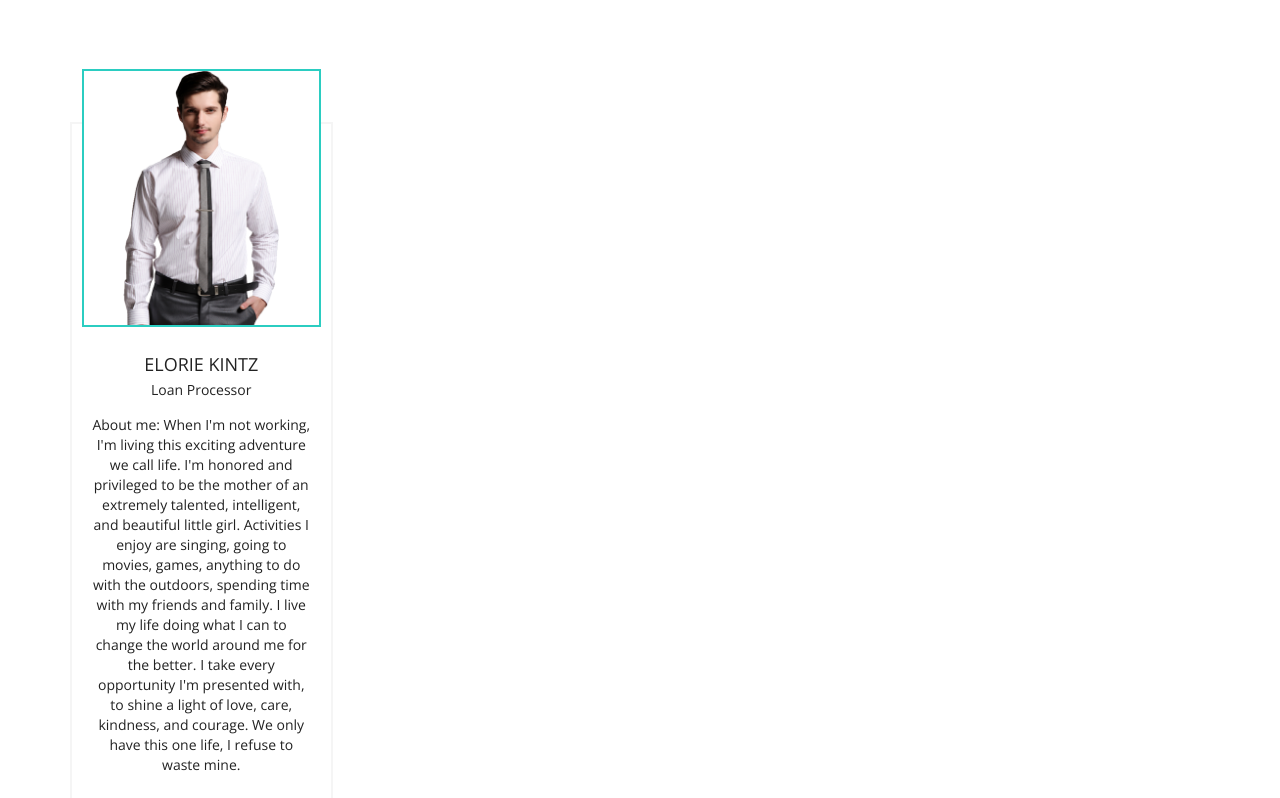
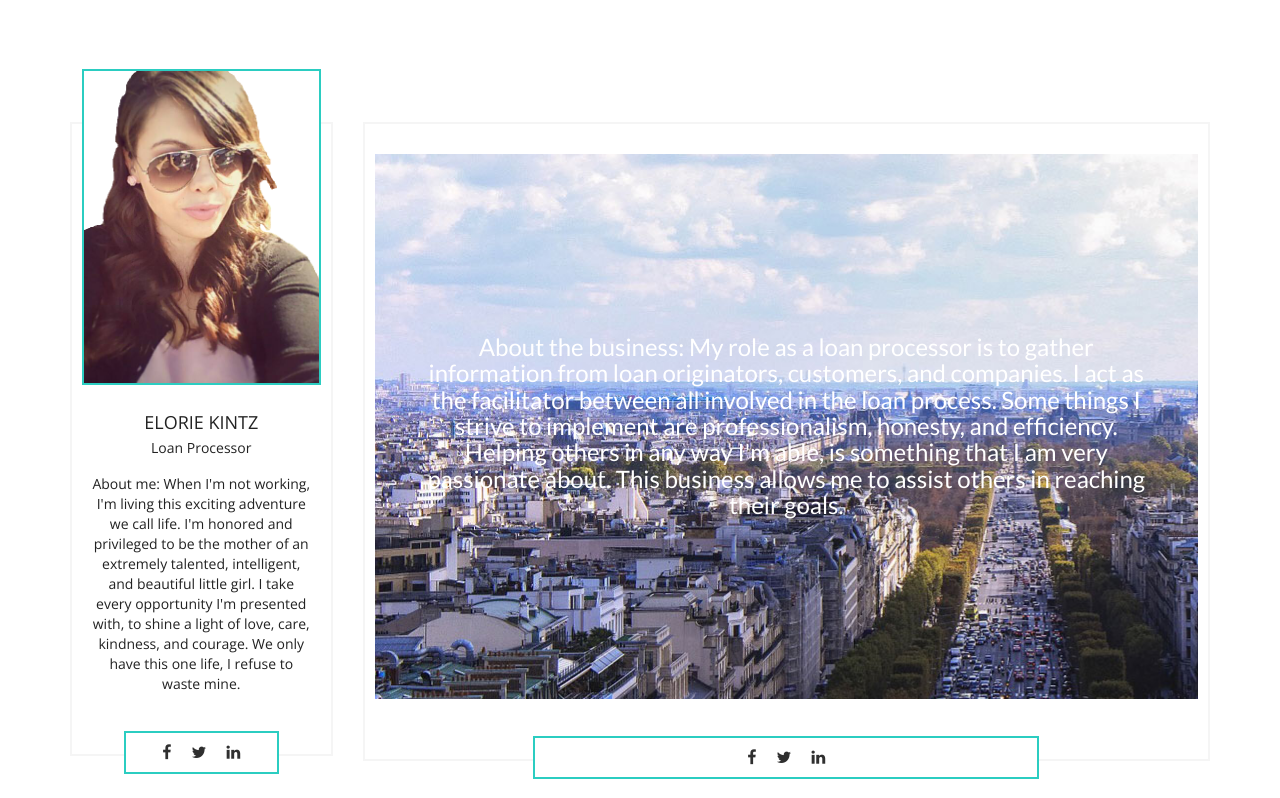
Before and after one commit to missioncfwf/El-In, a plain HTML site: page index.html in a window 1280 px wide. Shown: the part 4382-5180 px from the top of the page. Drawn offline with nearby package versions, Linux system fonts and the light colour scheme; a web font is replaced by a local one.

Commit message:
elorie selfie and about page edits

```diff
--- a/index.html
+++ b/index.html
@@ -716,18 +716,18 @@
         </div>
         <div class="col-md-12">
           <div class="our-team-content">
-            <div class="row">
+            <div class="row" id="elorie-container">
               <!-- Start single team member -->
               <div class="col-md-3 col-sm-6 col-xs-12" id="elorie">
                 <div class="single-team-member">
                  <div class="team-member-img">
-                   <img src="assets/images/team-member-2.png" alt="team member img">
+                   <img src="assets/images/-person1.png" alt="team member img">
                  </div>
                  <div class="team-member-name">
                    <p>Elorie Kintz</p>
                    <span>Loan Processor</span>
                  </div>
-                 <p>About me: When I'm not working, I'm living this exciting adventure we call life. I'm honored and privileged to be the mother of an extremely talented, intelligent, and beautiful little girl. Activities I enjoy are singing, going to movies,  games, anything to do with the outdoors, spending time with my friends and family. I live my life doing what I can to change the world around me for the better. I take every opportunity I'm presented with, to shine a light of love, care, kindness, and courage. We only have this one life, I refuse to waste mine.</p>
+                 <p>About me: When I'm not working, I'm living this exciting adventure we call life. I'm honored and privileged to be the mother of an extremely talented, intelligent, and beautiful little girl. I take every opportunity I'm presented with, to shine a light of love, care, kindness, and courage. We only have this one life, I refuse to waste mine.</p>
                  <div class="team-member-link">
                    <a href="#"><i class="fa fa-facebook"></i></a>
                    <a href="#"><i class="fa fa-twitter"></i></a>
@@ -735,6 +735,24 @@
                  </div>
                 </div>
               </div>
+              <div class="col-md-3 col-sm-6 col-xs-12 about-biz" id="elorie">
+                <div class="single-team-member">
+                 <h3 class="info-biz">About the business: My role as a loan processor is to gather information from loan originators, customers, and companies. I act as the facilitator between all involved in the loan process. Some things I strive to implement are professionalism, honesty, and efficiency. Helping others in any way I'm able, is something that I am very passionate about. This business allows me to assist others in reaching their goals.</h3>
+                 <div class="team-member-link">
+                   <a href="#"><i class="fa fa-facebook"></i></a>
+                   <a href="#"><i class="fa fa-twitter"></i></a>
+                   <a href="#"><i class="fa fa-linkedin"></i></a>
+                 </div>
+                </div>
+              </div>
+<!--
+              <div class="solo-team-member-more" id="elorie">
+                  <h2>Elorie Kintz</h2>
+                   <span>Loan Processor</span>
+                   <h3>About the business: My role as a loan processor is to gather information from loan originators, customers, and companies. I act as the facilitator between all involved in the loan process. Some things I strive to implement are professionalism, honesty, and efficiency. Helping others in any way I'm able, is something that I am very passionate about. This business allows me to assist others in reaching their goals.</h3>
+                  <img href="assets/images/slider-3.jpg">
+              </div>
+-->
               <!-- Start single team member -->
 
 <expansion>
--- a/style.css
+++ b/style.css
@@ -1187,6 +1187,18 @@ img{
 	color: #fff;
 }
 
+.about-biz {
+    width:75%;
+/*    background-image: url("assets/images/slider-3.jpg");*/
+    color:black;
+}
+
+.info-biz{
+    padding: 180px 40px;
+    background-image: url("assets/images/slider-3.jpg");
+    color:white;
+}
+
 .team-member-link {
   background: #fff none repeat scroll 0 0;
   color: #555;
```
